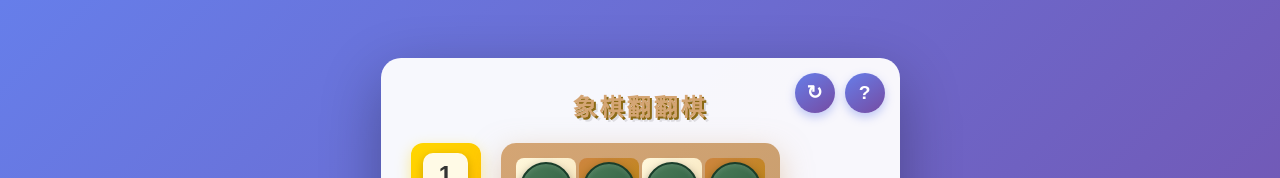
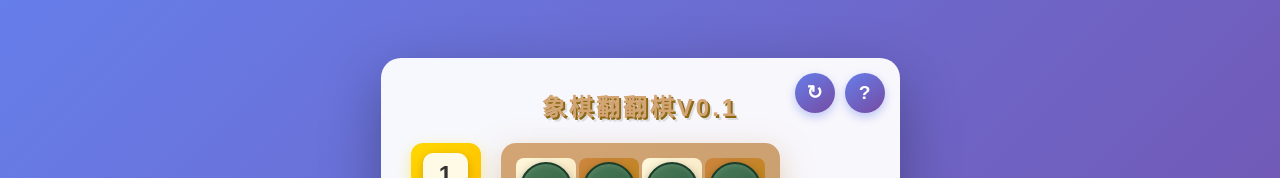
Before and after one commit to LeoJuly-coder/AI-Games, a plain HTML site: page ChineseChess/index.html in a window 1280 px wide. Shown: the top 178 px of the page. Drawn offline with Linux system fonts and the light colour scheme.

Commit message:
add version 0.1

```diff
--- a/ChineseChess/index.html
+++ b/ChineseChess/index.html
@@ -13,7 +13,7 @@
             <button class="action-btn" id="rules-btn" title="游戏规则">?</button>
         </div>
 
-        <h1 class="game-title">象棋翻翻棋</h1>
+        <h1 class="game-title">象棋翻翻棋V0.1</h1>
 
         <div class="main-content">
             <div class="player-1-panel">
```
Also changed, not shown: 1 other file.
